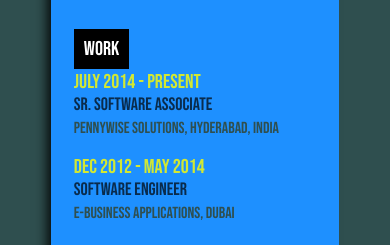
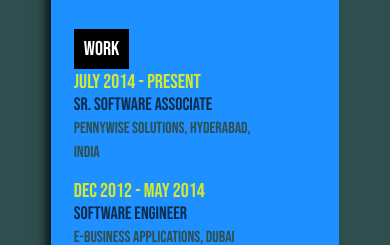
Before and after one commit to joinsukesh/Resume, a plain HTML site: page eins/index.html in a window 390 px wide. Shown: the part 599-844 px from the top of the page. Drawn offline with Linux system fonts and the light colour scheme.

Commit message:
css responsiveness fixes for mobile view

```diff
--- a/eins/index.html
+++ b/eins/index.html
@@ -85,8 +85,11 @@
             font-size: 20px;
             line-height: 22px;
             color: darkslategray;
+
         }
-
+        .content-right-container .section-description {
+            max-width: 80%;
+        }
         .sub-heading {
             color: yellow;
             opacity: 0.8;
```
